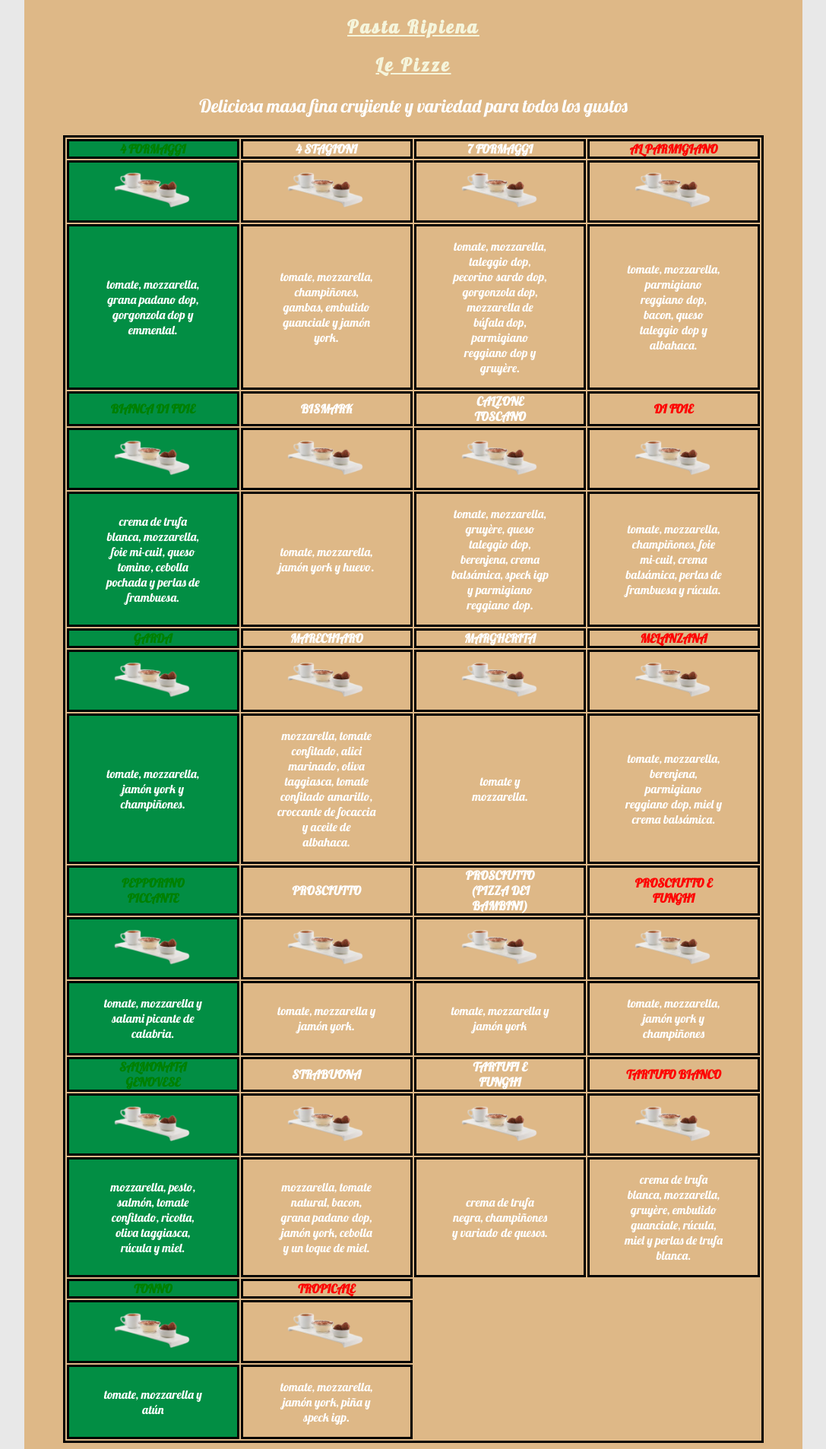
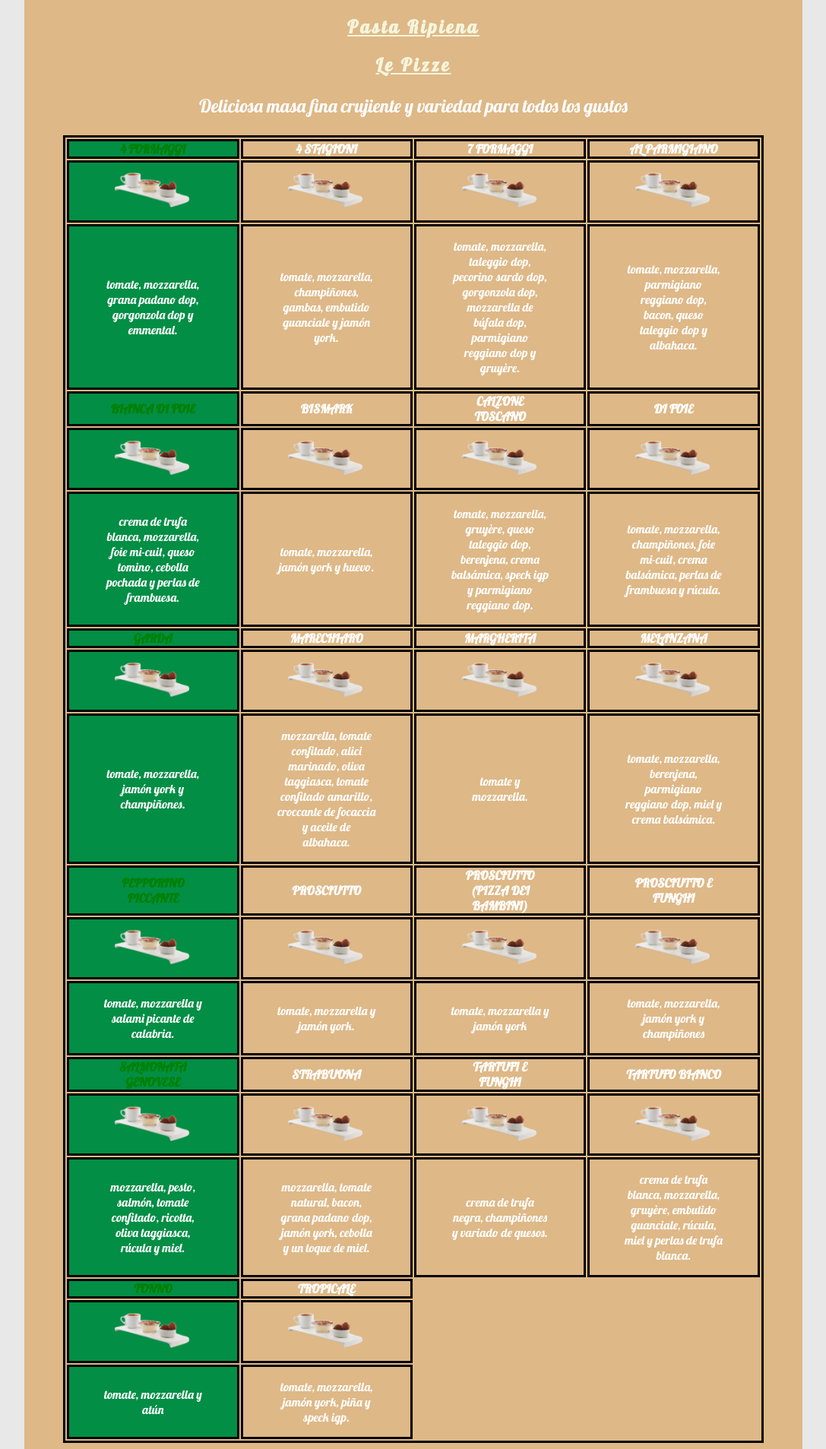
Before and after one commit to albertojmarun/Practicas_Lenguaje_De_Marcas, a PHP site: page / in a window 1280 px wide. Shown: the part 1467-3374 px from the top of the page at 76% size, without its empty margins (96-1183 px from the left). Run offline with PHP 8.4, Linux system fonts and the light colour scheme.

Commit message:
SUBIENDO

```diff
--- a/Menu_Restaurante/styles.css
+++ b/Menu_Restaurante/styles.css
@@ -171,6 +171,10 @@ tbody tr th:last-child{
     color: red;
 }
 
+tbody tr th:last-child{
+    color: white;
+}
+
 /*
 
     PSEUDO ELEMENTOS
```
